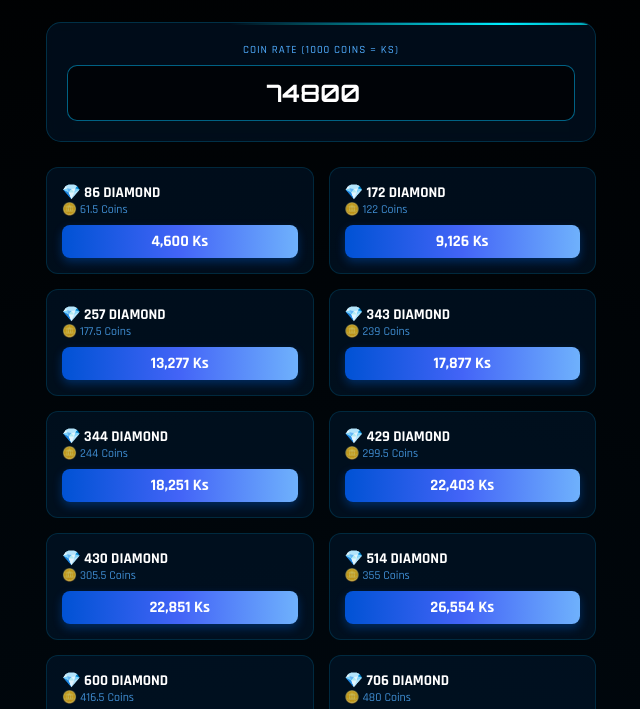
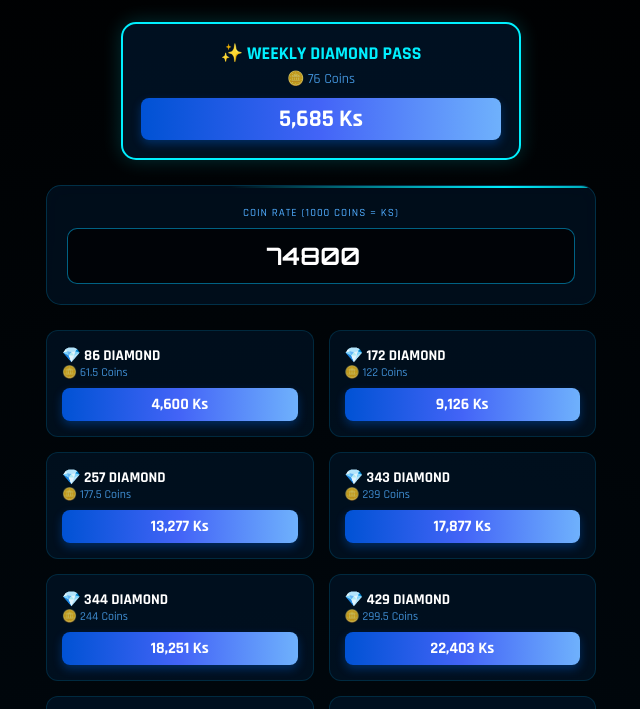
Before and after one commit to fsonic1122-oss/Zsnix-Smile-One-Calculator, a plain HTML site: page index.html in a window 1280 px wide. Shown: the part 88-797 px from the top of the page, without its empty margins (319-959 px from the left). Drawn offline with Linux system fonts and the light colour scheme.

Commit message:
Update index.html

```diff
--- a/index.html
+++ b/index.html
@@ -3,7 +3,7 @@
 <head>
 <meta charset="UTF-8">
 <meta name="viewport" content="width=device-width, initial-scale=1.0">
-<title>Zsnix Studio - Smile One Ultimate Calculator</title>
+<title>Zsnix Studio - Smile One Premium Calculator</title>
 <style>
     @import url('https://fonts.googleapis.com/css2?family=Orbitron:wght@700;900&family=Rajdhani:wght@500;700&display=swap');
 
@@ -38,8 +38,6 @@
     }
 
     .header { font-size: 34px; margin-bottom: 5px; }
-    .section-header { font-size: 24px; margin: 35px 0 15px 0; letter-spacing: 1px; border-bottom: 1px solid rgba(0, 191, 255, 0.2); display: inline-block; padding: 0 20px 5px 20px; }
-
     .subheader {
         font-size: 14px;
         color: #4facfe;
@@ -47,6 +45,34 @@
         letter-spacing: 3px;
         font-weight: bold;
         text-shadow: 0 0 5px rgba(79, 172, 254, 0.5);
+    }
+
+    .section-header { font-size: 22px; margin: 35px 0 15px 0; letter-spacing: 1px; border-bottom: 1px solid rgba(0, 191, 255, 0.2); display: inline-block; padding: 0 20px 5px 20px; }
+
+    /* Weekly Pass Special Style */
+    .weekly-box {
+        display: flex;
+        justify-content: center;
+        margin-bottom: 25px;
+    }
+
+    .weekly-btn {
+        width: 100%;
+        max-width: 400px;
+        background: rgba(0, 50, 100, 0.3);
+        border: 2px solid #00f0ff;
+        border-radius: 15px;
+        padding: 18px;
+        position: relative;
+        overflow: hidden;
+        box-shadow: 0 0 20px rgba(0, 240, 255, 0.2);
+        transition: 0.3s;
+    }
+
+    .weekly-btn:hover {
+        transform: scale(1.02);
+        background: rgba(0, 70, 150, 0.4);
+        box-shadow: 0 0 30px rgba(0, 240, 255, 0.4);
     }
 
     /* Rate Card */
@@ -113,20 +139,6 @@
         box-shadow: 0 0 15px rgba(0, 191, 255, 0.3);
     }
 
-    .calc-item::after {
-        content: "";
-        position: absolute;
-        top: 0; right: 0;
-        width: 12px; height: 12px;
-        border-top: 2px solid #00f0ff;
-        border-right: 2px solid #00f0ff;
-        border-radius: 0 12px 0 0;
-        opacity: 0;
-        transition: 0.3s;
-    }
-
-    .calc-item:hover::after { opacity: 1; }
-
     .item-name { color: #fff; font-size: 15px; font-weight: 700; display: block; text-transform: uppercase; }
     .coin-amt { color: #4facfe; font-size: 12px; display: block; margin-bottom: 8px; opacity: 0.8; }
 
@@ -142,10 +154,15 @@
         box-shadow: 0 4px 10px rgba(0, 114, 255, 0.3);
     }
 
+    .weekly-price {
+        font-size: 24px;
+        margin-top: 5px;
+    }
+
     @media (max-width: 480px) {
         .button-grid { grid-template-columns: 1fr 1fr; gap: 10px; }
         .header { font-size: 28px; }
-        .section-header { font-size: 20px; }
+        .section-header { font-size: 18px; }
     }
 </style>
 </head>
@@ -154,6 +171,14 @@
 <div class="container">
     <div class="header">Zsnix Studio</div>
     <div class="subheader">SMILE ONE CALCULATOR</div>
+
+    <div class="weekly-box">
+        <div class="weekly-btn">
+            <span class="item-name" style="font-size: 18px; text-align: center; color: #00f0ff;">✨ Weekly Diamond Pass</span>
+            <span class="coin-amt" style="text-align: center; font-size: 14px; margin: 5px 0 10px 0;">🪙 76 Coins</span>
+            <span class="price-tag weekly-price" id="weeklyResult">0 Ks</span>
+        </div>
+    </div>
 
     <div class="rate-card">
         <label style="color:#4facfe; font-size:11px; display:block; margin-bottom:8px; letter-spacing:1px;">COIN RATE (1000 COINS = KS)</label>
@@ -170,7 +195,6 @@
 </div>
 
 <script>
-    // 1. Regular Data (24 items)
     const regularData = [
         [86, 61.5], [172, 122.0], [257, 177.5], [343, 239.0],
         [344, 244.0], [429, 299.5], [430, 305.5], [514, 355.0],
@@ -180,12 +204,8 @@
         [2195, 1453.0], [3688, 2424.0], [5532, 3660.0], [9288, 6079.0]
     ];
 
-    // 2. Double Diamond Data (4 items)
-    const doubleData = [
-        [50, 39], [150, 116.9], [250, 187.5], [500, 385.0]
-    ];
+    const doubleData = [[50, 39], [150, 116.9], [250, 187.5], [500, 385.0]];
 
-    // 3. Other Price Data (7 items)
     const otherData = [
         ["TWP", 402.5], ["SVP", 39], ["LVP", 12], ["WEB", 39],
         ["MEB", 196.5], ["ABE", 728.4], ["T3", 343.4]
@@ -202,11 +222,8 @@
             const totalKs = Math.round((item[1] / 1000) * rate);
             const card = document.createElement('div');
             card.className = 'calc-item';
-
-            // Icon logic: if it's other items, use a cube icon, else use diamond
             const icon = isOther ? "📦" : "💎";
             const prefix = isOther ? "" : " Diamond";
-
             card.innerHTML = `
                 <span class="item-name">${icon} ${item[0]}${prefix}</span>
                 <span class="coin-amt">🪙 ${item[1]} Coins</span>
@@ -218,13 +235,18 @@
 
     function calculateAll() {
         const rate = parseFloat(document.getElementById('rateInput').value) || 0;
+
+        // Calculate Weekly Pass (76 Coins)
+        const weeklyKs = Math.round((76 / 1000) * rate);
+        document.getElementById('weeklyResult').innerText = formatNumber(weeklyKs) + " Ks";
+
         renderGrid(regularData, 'regularGrid', rate);
         renderGrid(doubleData, 'doubleGrid', rate);
         renderGrid(otherData, 'otherGrid', rate, true);
     }
 
     document.getElementById('rateInput').addEventListener('input', calculateAll);
-    calculateAll(); // Initial Load
+    calculateAll();
 </script>
 
 </body>
```
